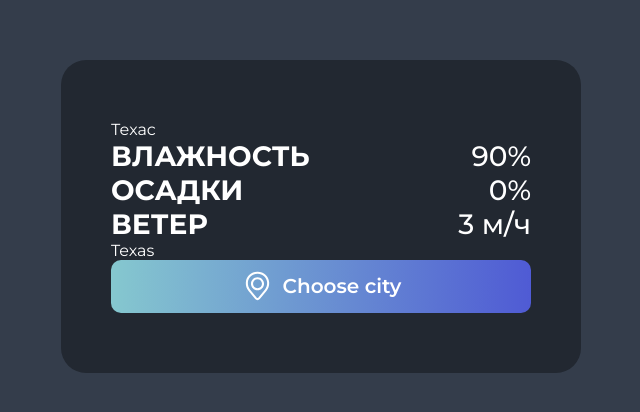
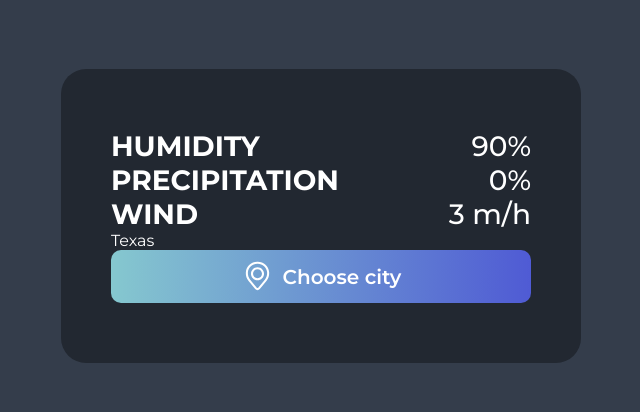
Before and after one commit to itsslava/cloud-buddy, a Vue app: page / in a window 1280 px wide. Shown: the part 192-604 px from the top of the page, without its empty margins (319-959 px from the left). Built offline with nearby package versions, Linux system fonts and the light colour scheme.

Commit message:
refactor(app): unify weather stats and improve reactive structure

```diff
--- a/src/App.vue
+++ b/src/App.vue
@@ -1,16 +1,18 @@
 <script setup>
-import { ref } from 'vue';
+import { ref, computed } from 'vue';
 import Stat from './components/stat.vue';
 
 import CitySelect from './components/city-select.vue';
 
-const label = 'Влажность';
-const stat = '90%	';
+const data = ref({ humidity: 90, precipitation: 0, wind: 3 });
 
-const data = {
-	label: 'Осадки',
-	stat: '0%',
-};
+const dataModified = computed(() => {
+	return [
+		{ label: 'Humidity', stat: data.value.humidity + '%' },
+		{ label: 'Precipitation', stat: data.value.precipitation + '%' },
+		{ label: 'Wind', stat: data.value.wind + ' m/h' },
+	];
+});
 
 let savedCity = ref('Техас');
 
@@ -21,10 +23,7 @@ function getCity(city) {
 
 <template>
 	<main class="right-panel">
-		{{ savedCity }}
-		<Stat :label="label" :stat="stat" />
-		<Stat v-bind="data" />
-		<Stat label="Ветер" stat="3 м/ч" />
+		<Stat v-for="item in dataModified" v-bind="item" :key="item.label" />
 		<CitySelect @select-city="getCity" />
 	</main>
 </template>
```
